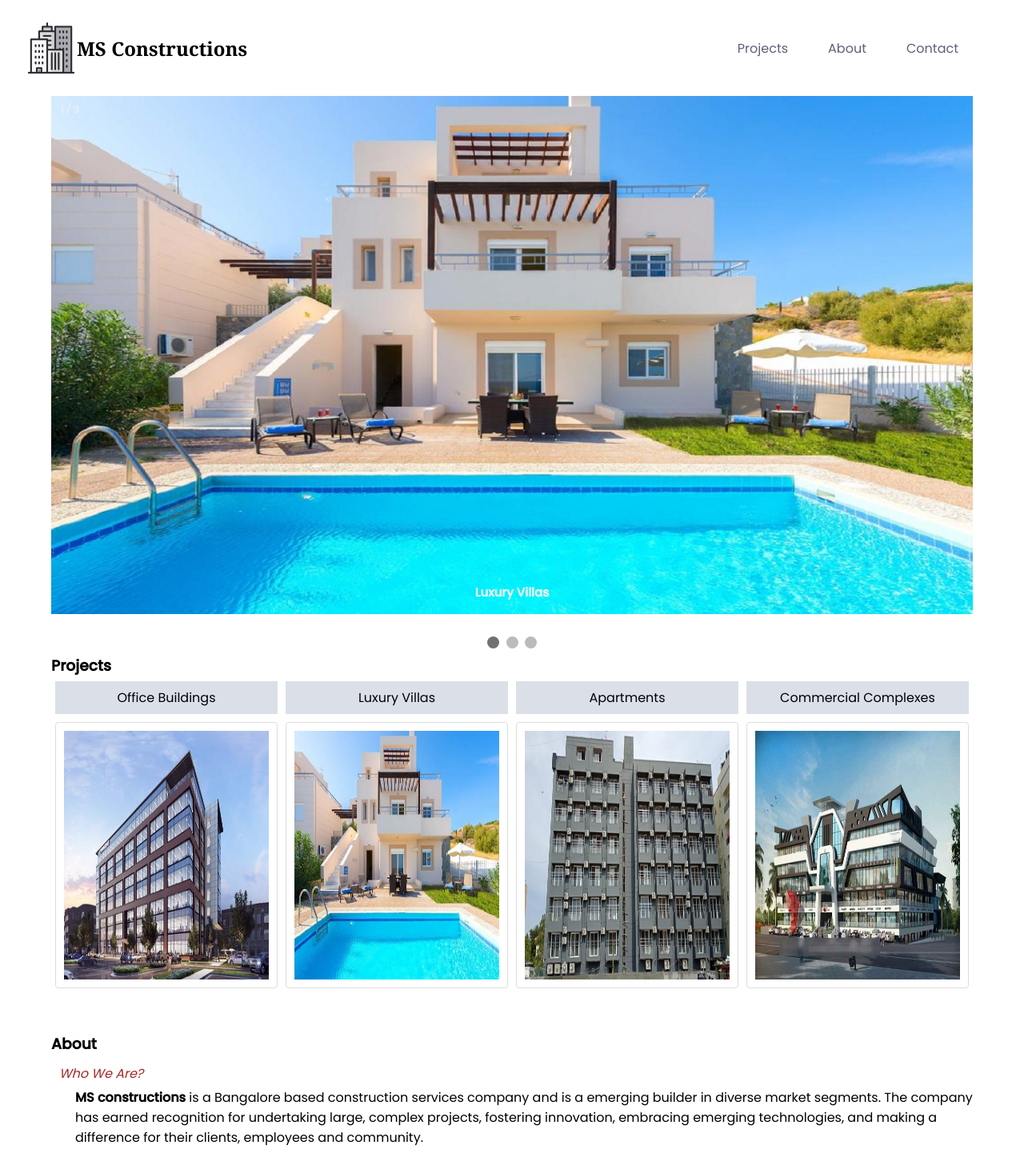
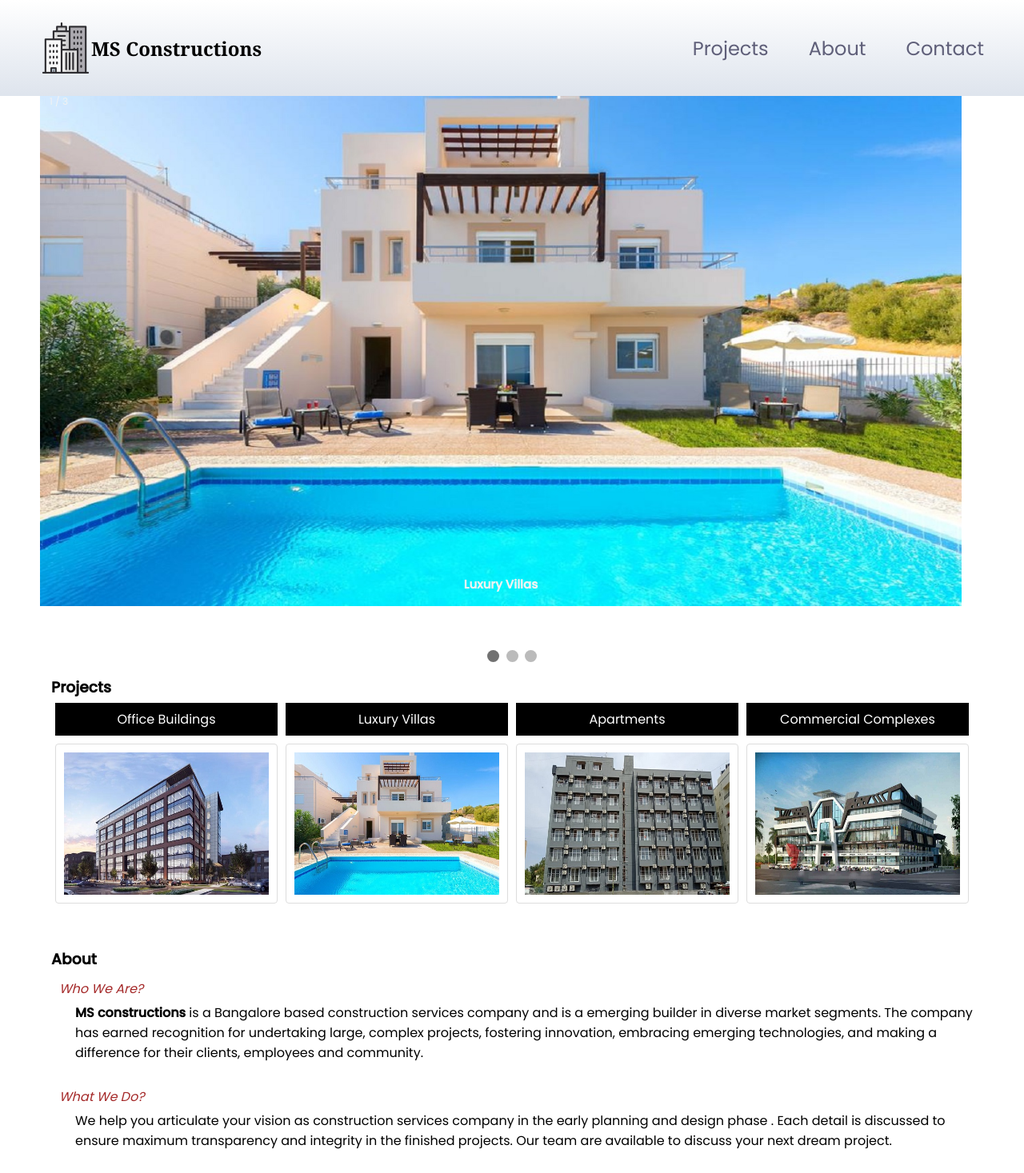
Before and after one commit to anandudagatti/anandudagatti.github.io, a Flask app: template templates/index.html in a window 1280 px wide. Shown: the top 1467 px of the page at 80% size. Run offline with Flask 2, Linux system fonts and the light colour scheme; the template is opened without the code that fills it, so the values that code supplies are empty.

Commit message:
Change titles and styling on homepage

```diff
--- a/main.py
+++ b/main.py
@@ -4,7 +4,7 @@ from sendemail import send_email
 app = Flask(__name__)
 @app.route("/")
 def home():
-    return render_template("home.html")
+    return render_template("index.html")
 
 @app.route("/", methods=['POST', 'GET'])
 def contact():
@@ -17,7 +17,7 @@ def contact():
         msg = msg + '\n' + '{} : {}'.format(key, value)
       send_email.send_email(to_list,subject,msg)
       print(msg)
-    return render_template("home.html",result = result)
+    return render_template("index.html",result = result)
 
 if __name__ == "__main__":
-    app.run(debug=True)
+    app.run(host='192.168.0.187',debug=True)
--- a/static/css/style.css
+++ b/static/css/style.css
@@ -14,11 +14,14 @@ button {
 }
 
 header {
-	display: flex;
-	width: 95%;
+	background-image: linear-gradient(white, #dee4ed);	display: flex;
+	width: 100%;
 	height: 15vh;
 	margin: auto;
 	align-items: center;
+	position: fixed;
+	z-index: 3;
+	top:0;
 }
 
 footer {
@@ -39,7 +42,11 @@ nav {
 .logo-container{
 	font-size: 3vh;
 	align-items: center;
-	margin: auto;
+	margin-top: 0px;
+	margin-bottom: 0px;
+	margin-right: 0px;
+	margin-left: 50px;
+
 }
 
 .nav-links {
@@ -49,21 +56,21 @@ nav {
 
 .nav-link {
 	color: #5f5f79;
-	font-size: 2vh;
+	font-size: 3vh;
 	text-decoration: none;
 	margin: 0px 50px 0px 0px;
-
 }
 
 .project-title {
+	width: 90%;
 	justify-content: center;
-	width: 90%;
 	margin: auto;
 }
 
 .project-text {
+	color: white;
 	text-align: center;
-	background-color: #dadfe8;
+	background-color: black;
 	justify-content: center;
 	margin: auto;
 	padding: 8px 12px;
@@ -71,7 +78,7 @@ nav {
 	width: 100%;
 }
 
-.project-cantainer{
+.project-cantainer {
 	justify-content: center;
 	width: 90%;
 	margin: auto;
@@ -87,7 +94,7 @@ nav {
 	border-radius: 4px;
 	padding: 10px;
 	width: 500px;
-	height: 333px;
+	height: 200px;
 	margin-top: 10px;
 	margin-bottom: 50px;
 	margin-right: 10px;
@@ -130,7 +137,10 @@ img {vertical-align: middle;}
 	width: 90%;
 	max-width: 1700px;
 	position: relative;
-	margin: auto;
+	margin-top: 110px;
+	margin-bottom: 20px;
+	margin-right: 60px;
+	margin-left: 50px;
 }
 
 
@@ -159,7 +169,7 @@ img {vertical-align: middle;}
 .dot {
   height: 15px;
   width: 15px;
-  margin: 0 2px;
+  margin: 10px 2px;
   background-color: #bbb;
   border-radius: 50%;
   display: inline-block;
--- a/templates/index.html
+++ b/templates/index.html
@@ -99,7 +99,6 @@
 	    </div>
 	</div>
 
-
 	<!-- About Section -->
     <div class="about">
 	    <h3 id="about">About</h3>
```
Lines whose indentation alone changed are shown as unchanged.
